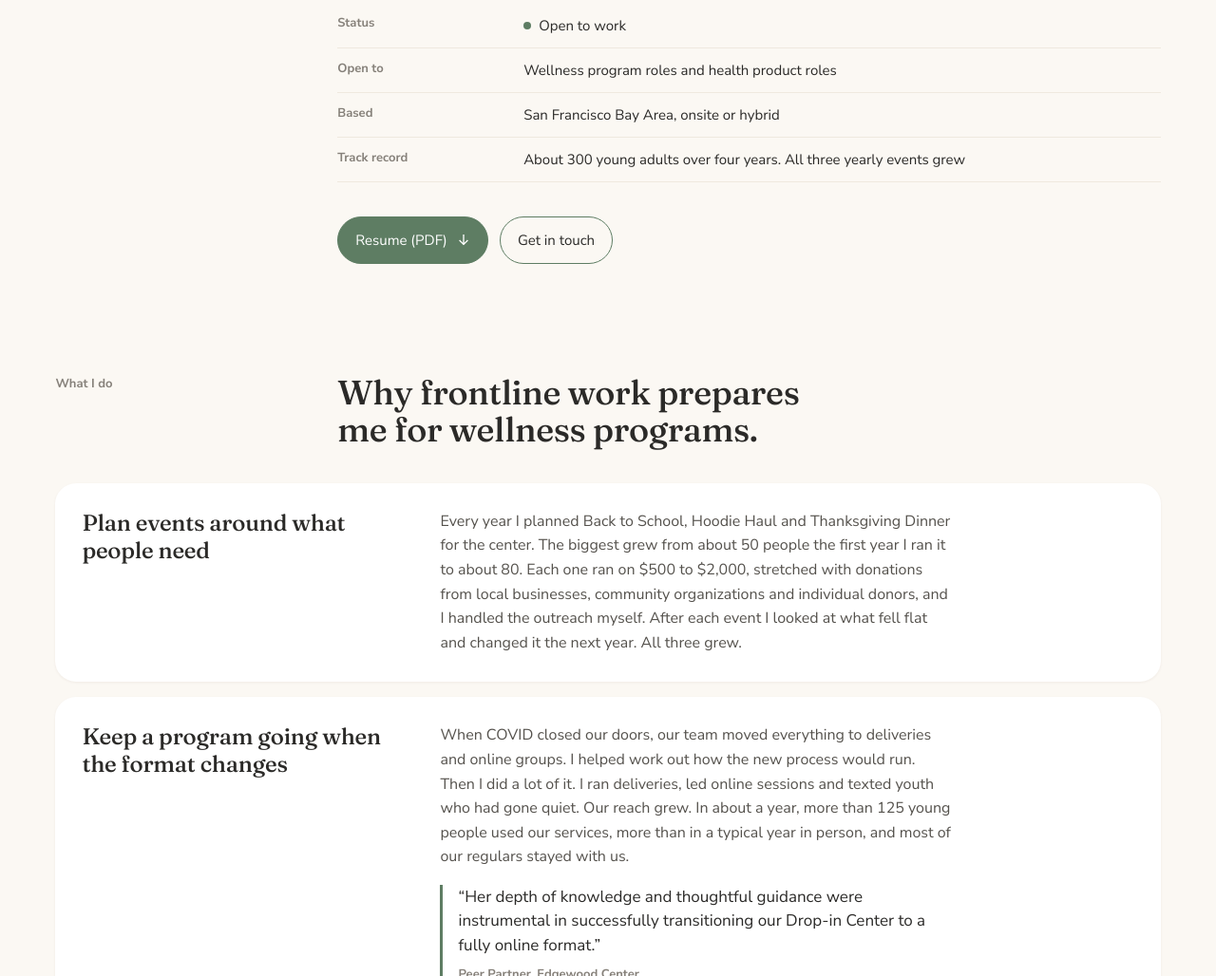
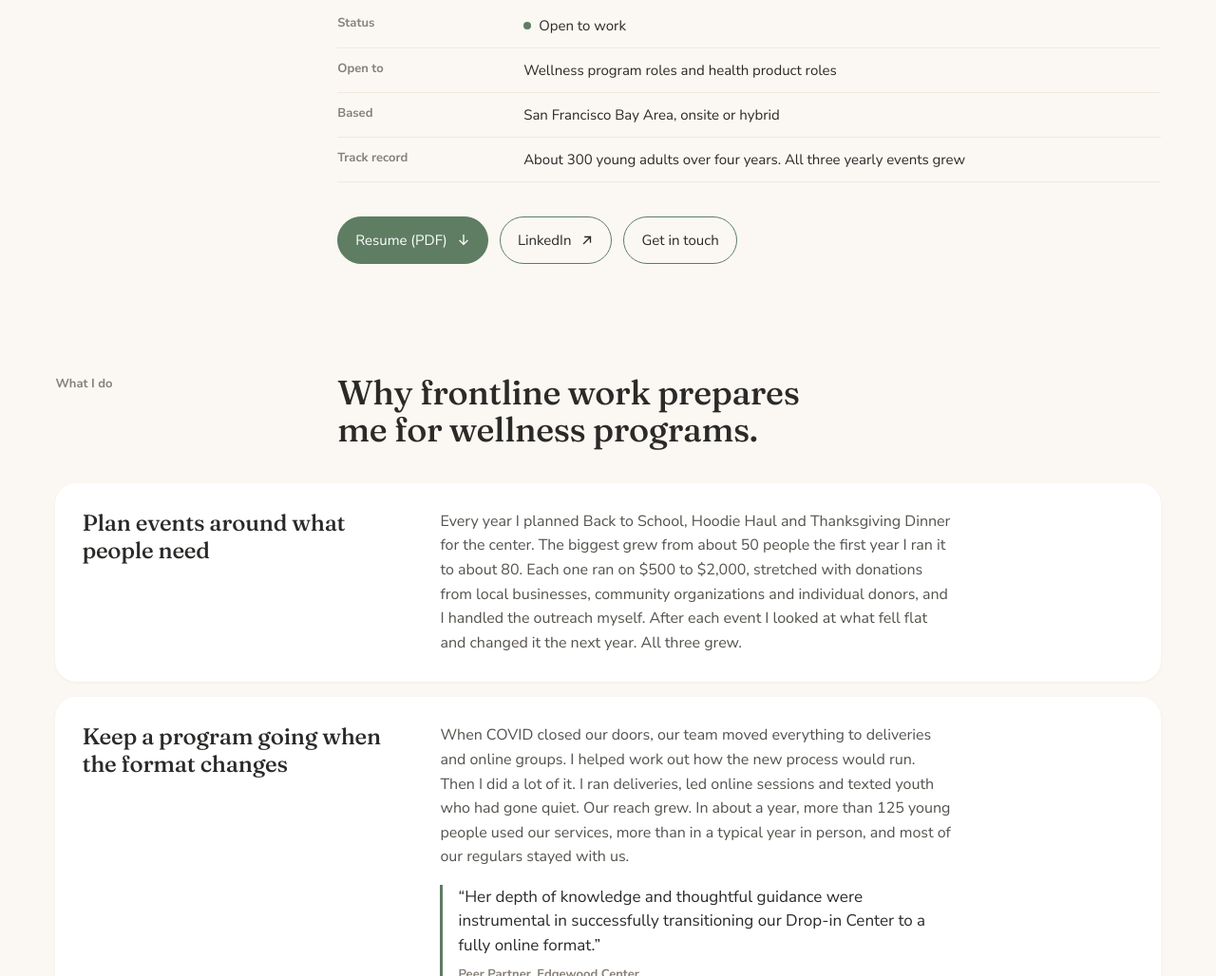
Before and after one commit to susangadegone/susan-g-portfolio, a plain HTML site: page index.html in a window 1280 px wide. Shown: the part 947-1975 px from the top of the page at 95% size. Drawn offline with Linux system fonts and the light colour scheme.

Commit message:
Add LinkedIn button to the intro actions
Co-Authored-By: Claude Opus 5.5 <noreply@anthropic.com>

```diff
--- a/index.html
+++ b/index.html
@@ -242,6 +242,7 @@ footer{border-top-color:var(--rule)}
 
       <div class="actions">
         <a class="btn solid" href="assets/susan-gadegone-resume.pdf">Resume (PDF) <svg aria-hidden="true"><use href="#down"/></svg></a>
+        <a class="btn" href="https://linkedin.com/in/susannapage" target="_blank" rel="noopener">LinkedIn <svg aria-hidden="true"><use href="#arrow"/></svg></a>
         <a class="btn" href="#contact">Get in touch</a>
       </div>
     </div>
```
